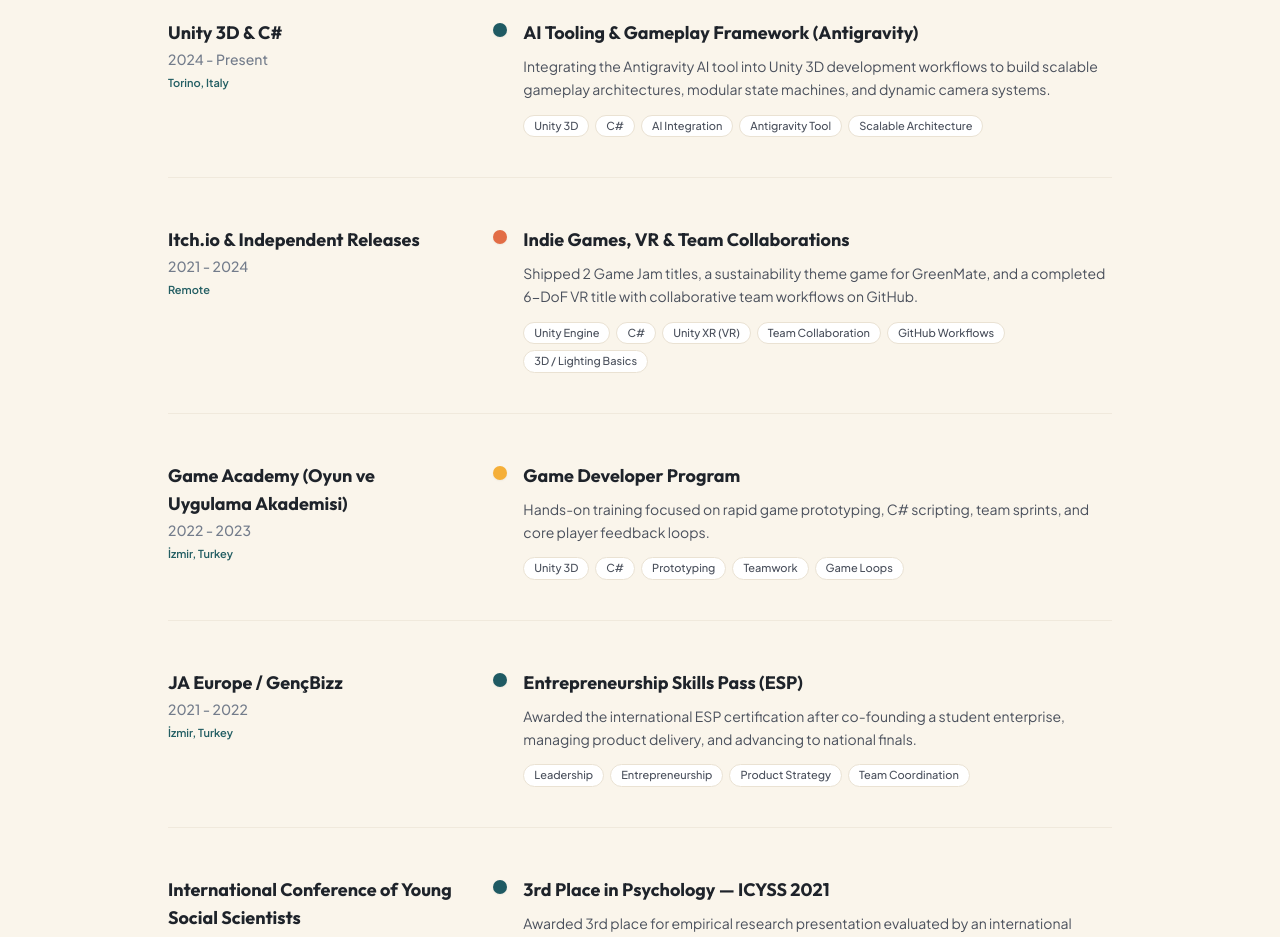
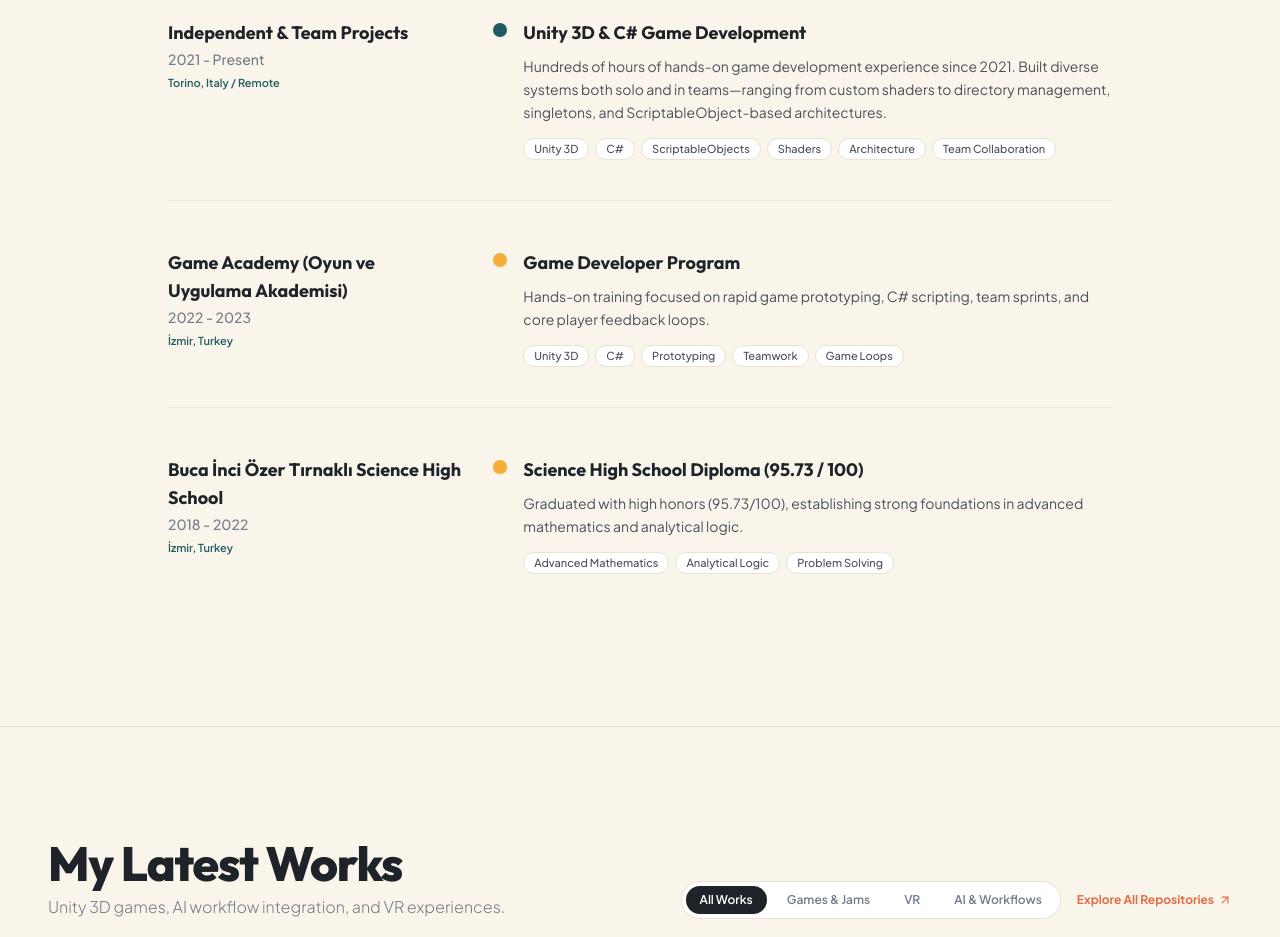
Before and after one commit to Gorkem97/Gorkem-Ucar---Portfolio, a React (Vite) app: page / in a window 1280 px wide. Shown: the part 1780-2717 px from the top of the page. Built offline with nearby package versions, Linux system fonts and the light colour scheme.

Commit message:
feat: update experience and education section
Refactor the experience timeline to better represent game development milestones and consolidate project history.

```diff
--- a/src/components/ExperienceTimeline.tsx
+++ b/src/components/ExperienceTimeline.tsx
@@ -24,10 +24,10 @@
         {/* Section Heading */}
         <div className="text-center mb-16">
           <h2 className="text-3xl sm:text-4xl md:text-5xl font-extrabold text-[#1E232A] tracking-tight">
-            My Work Experience
+            Experience & Education
           </h2>
           <p className="mt-3 text-sm sm:text-base text-[#737C8B] font-light max-w-md mx-auto">
-            Academic foundations, certifications, and game development milestones.
+            Academic foundations, game development experience, and technical milestones.
           </p>
         </div>
 
--- a/src/data/portfolioData.ts
+++ b/src/data/portfolioData.ts
@@ -119,39 +119,21 @@
     accentColor: 'blue',
   },
   {
-    id: 'ai-antigravity-current',
-    period: '2024 - Present',
-    title: 'AI Tooling & Gameplay Framework (Antigravity)',
-    organization: 'Unity 3D & C#',
-    location: 'Torino, Italy',
+    id: 'unity-game-dev-2021',
+    period: '2021 - Present',
+    title: 'Unity 3D & C# Game Development',
+    organization: 'Independent & Team Projects',
+    location: 'Torino, Italy / Remote',
     type: 'project',
-    typeLabel: 'Active Focus',
-    description: 'Integrating the Antigravity AI tool into Unity 3D development workflows to build scalable gameplay architectures, modular state machines, and dynamic camera systems.',
+    typeLabel: 'Core Experience',
+    description: 'Hundreds of hours of hands-on game development experience since 2021. Built diverse systems both solo and in teams—ranging from custom shaders to directory management, singletons, and ScriptableObject-based architectures.',
     achievements: [
-      'Integrated Antigravity AI tooling into the development pipeline to accelerate prototyping and behavior logic.',
-      'Architected decoupled C# state machines and scalable gameplay frameworks for diverse project requirements.',
-      'Applied practical 3D lighting and environment setups to support visual clarity and gameplay feedback.',
+      'Engineered modular game systems from shaders and singleton managers to ScriptableObject data pipelines.',
+      'Shipped multiple titles including Game Jam games, GreenMate, and VR projects through solo and team workflows.',
+      'Maintained light practical exploration of AI workflow tools like Antigravity for prototyping assistance.',
     ],
-    skills: ['Unity 3D', 'C#', 'AI Integration', 'Antigravity Tool', 'Scalable Architecture'],
+    skills: ['Unity 3D', 'C#', 'ScriptableObjects', 'Shaders', 'Architecture', 'Team Collaboration'],
     accentColor: 'teal',
-  },
-  {
-    id: 'game-jams-vr-greenmate',
-    period: '2021 - 2024',
-    title: 'Indie Games, VR & Team Collaborations',
-    organization: 'Itch.io & Independent Releases',
-    location: 'Remote',
-    type: 'project',
-    typeLabel: 'Shipped Works',
-    description: 'Shipped 2 Game Jam titles, a sustainability theme game for GreenMate, and a completed 6-DoF VR title with collaborative team workflows on GitHub.',
-    achievements: [
-      'Shipped 2 distinct games built during Game Jam sprints with rapid scoping and team coordination.',
-      'Developed an interactive eco-challenge game for the GreenMate initiative.',
-      'Built a complete 6-DoF VR game.',
-      'Collaborated effectively using Git branching, pull requests, and multi-developer project sync.',
-    ],
-    skills: ['Unity Engine', 'C#', 'Unity XR (VR)', 'Team Collaboration', 'GitHub Workflows', '3D / Lighting Basics'],
-    accentColor: 'orange',
   },
   {
     id: 'game-academy-hypercasual',
@@ -167,37 +149,6 @@
     ],
     skills: ['Unity 3D', 'C#', 'Prototyping', 'Teamwork', 'Game Loops'],
     accentColor: 'amber',
-  },
-  {
-    id: 'gencbizz-entrepreneurship',
-    period: '2021 - 2022',
-    title: 'Entrepreneurship Skills Pass (ESP)',
-    organization: 'JA Europe / GençBizz',
-    location: 'İzmir, Turkey',
-    type: 'award',
-    typeLabel: 'International Certification',
-    description: 'Awarded the international ESP certification after co-founding a student enterprise, managing product delivery, and advancing to national finals.',
-    achievements: [
-      'Earned the JA Europe Entrepreneurship Skills Pass certification.',
-      'Managed product development, pitch presentations, and cross-functional team coordination.',
-    ],
-    skills: ['Leadership', 'Entrepreneurship', 'Product Strategy', 'Team Coordination'],
-    accentColor: 'blue',
-  },
-  {
-    id: 'icyss-awards',
-    period: '2021',
-    title: '3rd Place in Psychology — ICYSS 2021',
-    organization: 'International Conference of Young Social Scientists',
-    location: 'Belgrade, Serbia',
-    type: 'award',
-    typeLabel: 'International Award',
-    description: 'Awarded 3rd place for empirical research presentation evaluated by an international scientific jury.',
-    achievements: [
-      'Recognized for rigorous data analysis and fluent scientific English presentation.',
-    ],
-    skills: ['Scientific Research', 'Data Analysis', 'English Presentation'],
-    accentColor: 'teal',
   },
   {
     id: 'high-school-fen-lisesi',
@@ -399,39 +350,6 @@
       'Modular ScriptableObject architecture for rapid prototyping.',
     ],
   },
-  {
-    id: 'algorithms-datastructures-core',
-    title: 'Data Structures & Algorithms',
-    category: 'algorithms',
-    categoryLabel: 'C / C# • CS Foundations',
-    subtitle: 'Foundational data structures, graph traversals, and complexity benchmarks',
-    description: 'Implementations of core data structures, trees, graph algorithms, and sorting benchmarks in C and C#.',
-    longDescription: 'Custom implementations of Binary Search Trees, AVL Trees, Hash Tables, Graph algorithms (Dijkstra, A*, DFS, BFS), and Big-O performance benchmarks in C and C#.',
-    coverImage: 'https://images.unsplash.com/photo-1509228468518-180dd4864904?q=80&w=1200&auto=format&fit=crop',
-    screenshots: [
-      'https://images.unsplash.com/photo-1509228468518-180dd4864904?q=80&w=1000&auto=format&fit=crop',
-      'https://images.unsplash.com/photo-1555066931-4365d14bab8c?q=80&w=1000&auto=format&fit=crop',
-    ],
-    tags: ['C', 'C#', 'Algorithms', 'Data Structures'],
-    techStack: ['C', 'C#', 'Memory Management', 'Complexity Analysis'],
-    year: '2023 - 2024',
-    featured: false,
-    status: 'Open Source',
-    metrics: {
-      label: 'Foundation',
-      value: 'C & C#',
-    },
-    links: {
-      github: 'https://github.com/Gorkem97?tab=repositories',
-    },
-    features: [
-      'Custom generic data structures: Dynamic Arrays, Linked Lists, Trees, and Heaps.',
-      'Graph search implementations: Dijkstra shortest path, A*, DFS, and BFS.',
-    ],
-    technicalHighlights: [
-      'Strict memory management in C and cache-conscious data layouts.',
-    ],
-  },
 ];
 
 export const skillCategories: SkillCategory[] = [
```
